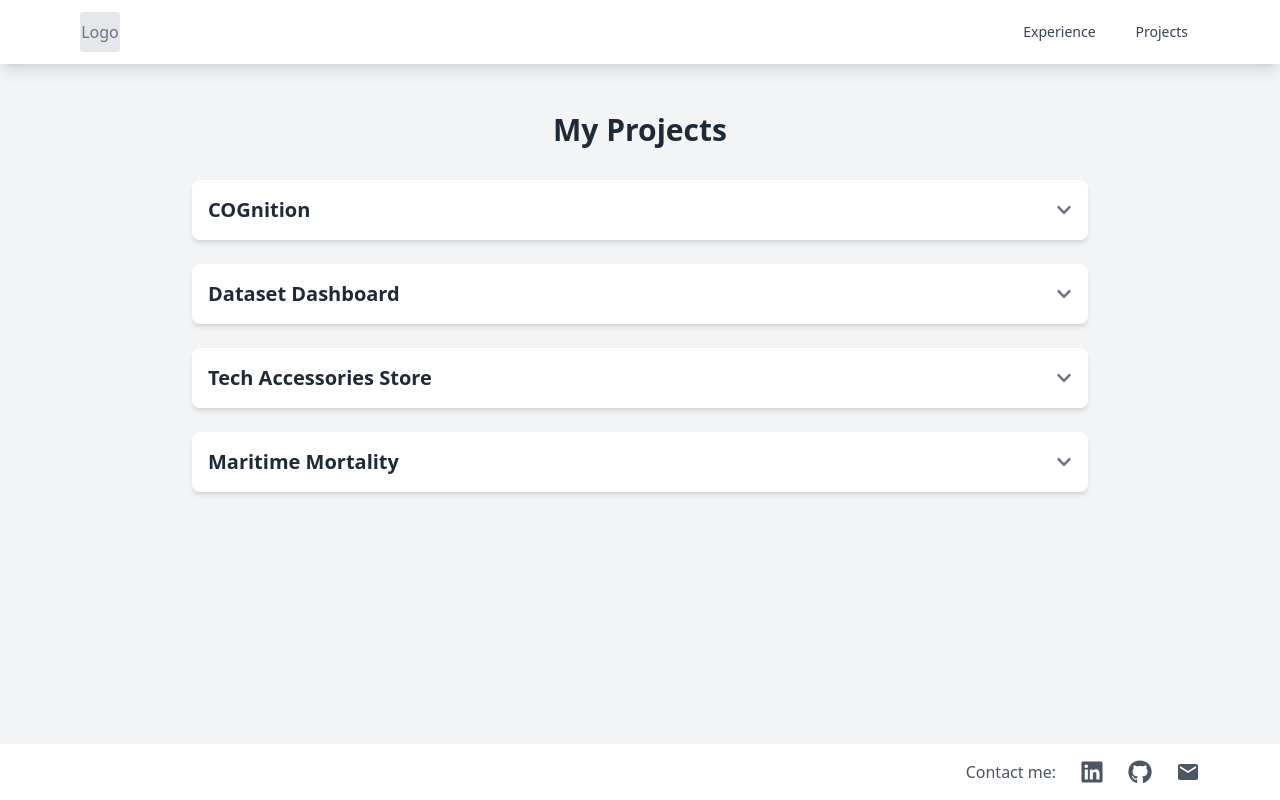
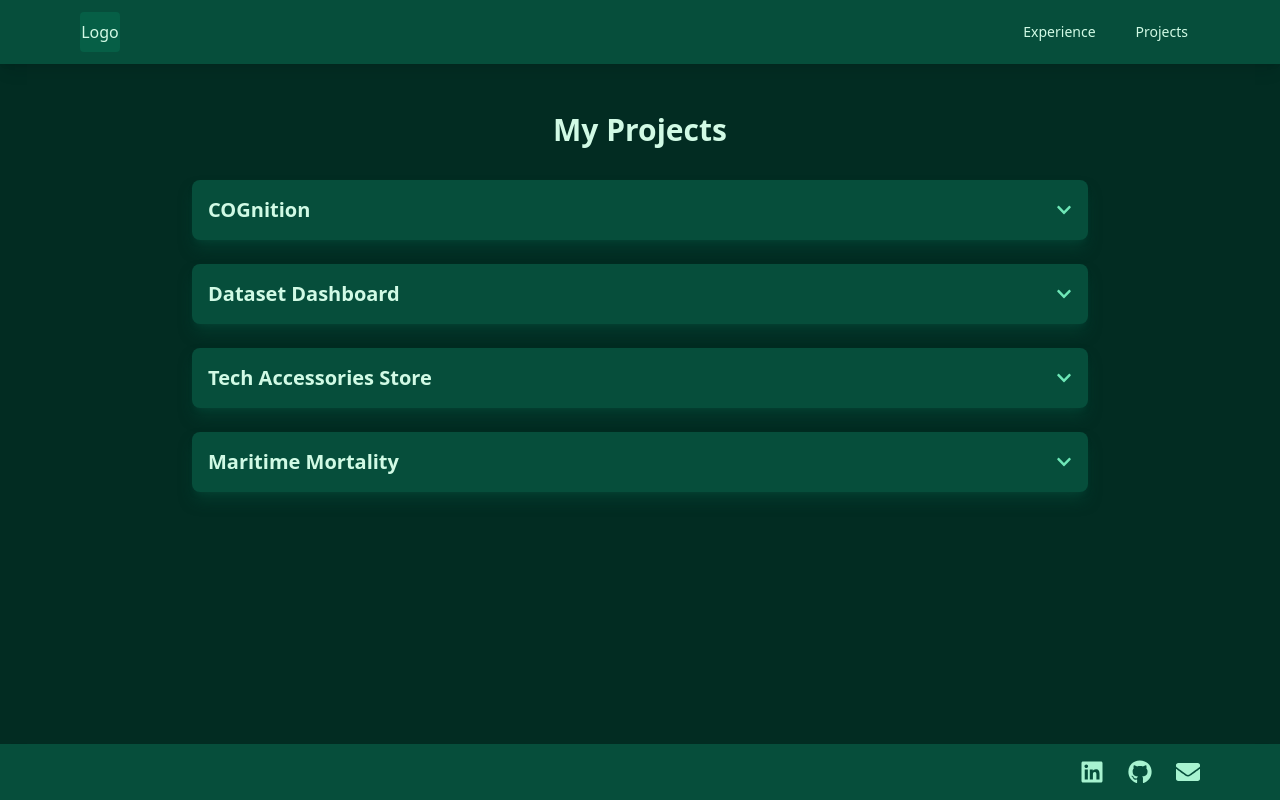
Before and after one commit to srineshselvaraj/personal-website, a React (Create React App) app in the folder frontend/: page /projects in a window 1280 px wide. Built offline with nearby package versions, Linux system fonts and the light colour scheme.

Commit message:
Added dark green theme

```diff
--- a/frontend/src/App.js
+++ b/frontend/src/App.js
@@ -10,7 +10,7 @@ import './index.css';
 function App() {
   return (
     <Router>
-      <div className="min-h-screen bg-gray-100 flex flex-col">
+      <div className="min-h-screen bg-emerald-950 flex flex-col">
         <Navbar />
         <main className="flex-grow">
           <Routes>
--- a/frontend/src/components/Experience.js
+++ b/frontend/src/components/Experience.js
@@ -1,3 +1,4 @@
+import { FaDownload } from 'react-icons/fa';
 import ExperienceItem from './ExperienceItem';
 
 function Experience() {
@@ -28,7 +29,7 @@ function Experience() {
   return (
     <div className="container mx-auto px-4 py-12">
       <div className="max-w-4xl mx-auto">
-        <h2 className="text-3xl font-bold text-gray-800 mb-8 text-center">Work Experience</h2>
+        <h2 className="text-3xl font-bold text-emerald-100 mb-8 text-center">Work Experience</h2>
 
         <div className="space-y-6">
           {experiences.map((exp, index) => (
--- a/frontend/src/components/Footer.js
+++ b/frontend/src/components/Footer.js
@@ -1,17 +1,15 @@
-import { FaGithub, FaLinkedin } from 'react-icons/fa';
-import { MdEmail } from 'react-icons/md';
+import { FaLinkedin, FaGithub, FaEnvelope } from 'react-icons/fa';
 
 function Footer() {
   return (
-    <footer className="bg-white shadow-lg mt-auto">
+    <footer className="bg-emerald-900 shadow-lg">
       <div className="max-w-6xl mx-auto px-4 py-4">
-        <div className="flex justify-end items-center space-x-6">
-          <span className="text-gray-600 font-medium">Contact me:</span>
+        <div className="flex justify-end space-x-6">
           <a
             href="https://linkedin.com/in/srinesh-selvaraj"
             target="_blank"
             rel="noopener noreferrer"
-            className="text-gray-600 hover:text-blue-600 transition-colors duration-200"
+            className="text-emerald-200 hover:text-emerald-100 transition-colors"
           >
             <FaLinkedin className="w-6 h-6" />
           </a>
@@ -19,15 +17,15 @@ function Footer() {
             href="https://github.com/srineshselvaraj"
             target="_blank"
             rel="noopener noreferrer"
-            className="text-gray-600 hover:text-gray-900 transition-colors duration-200"
+            className="text-emerald-200 hover:text-emerald-100 transition-colors"
           >
             <FaGithub className="w-6 h-6" />
           </a>
           <a
             href="mailto:srinesh9@gmail.com"
-            className="text-gray-600 hover:text-red-600 transition-colors duration-200"
+            className="text-emerald-200 hover:text-emerald-100 transition-colors"
           >
-            <MdEmail className="w-6 h-6" />
+            <FaEnvelope className="w-6 h-6" />
           </a>
         </div>
       </div>
--- a/frontend/src/components/Home.js
+++ b/frontend/src/components/Home.js
@@ -3,7 +3,7 @@ function Home() {
     <div className="container mx-auto px-4 py-16">
       <div className="flex flex-col items-center max-w-2xl mx-auto text-center space-y-8">
         {/* Profile Picture */}
-        <div className="w-48 h-48 rounded-full overflow-hidden border-4 border-white shadow-lg">
+        <div className="w-48 h-48 rounded-full overflow-hidden border-4 border-emerald-700 shadow-lg">
           {/* Replace the img src with your actual image path */}
           <img
             src="/profile2.jpg"
@@ -13,15 +13,15 @@ function Home() {
         </div>
 
         {/* Welcome Message */}
-        <h1 className="text-4xl md:text-5xl font-bold text-gray-800 leading-tight">
+        <h1 className="text-4xl md:text-5xl font-bold text-emerald-100 leading-tight">
           Hi, I'm Srinesh!
         </h1>
 
         {/* Bio */}
-        <p className="text-xl text-gray-600 leading-relaxed max-w-xl">
+        <p className="text-xl text-emerald-200 leading-relaxed max-w-xl">
           I'm an honors computer science student at NJIT based in the New York metropolitan area.
         </p>
-        <p className="text-lg text-gray-500 leading-relaxed max-w-xl">
+        <p className="text-lg text-emerald-300 leading-relaxed max-w-xl">
           I'm passionate about technology, with a strong focus in software development and artificial intelligence. I'm always looking for new opportunities to learn and grow in the tech space.
         </p>
       </div>
--- a/frontend/src/components/Navbar.js
+++ b/frontend/src/components/Navbar.js
@@ -2,14 +2,14 @@ import { Link } from 'react-router-dom';
 
 function Navbar() {
   return (
-    <nav className="bg-white shadow-lg">
+    <nav className="bg-emerald-900 shadow-lg">
       <div className="max-w-6xl mx-auto px-4">
         <div className="flex justify-between items-center h-16">
           {/* Logo/Home Link */}
           <Link to="/" className="flex items-center">
-            <div className="w-10 h-10 bg-gray-200 flex items-center justify-center rounded">
+            <div className="w-10 h-10 bg-emerald-800 flex items-center justify-center rounded">
               {/* Placeholder for logo */}
-              <span className="text-gray-500">Logo</span>
+              <span className="text-emerald-100">Logo</span>
             </div>
           </Link>
 
@@ -17,13 +17,13 @@ function Navbar() {
           <div className="flex space-x-4">
             <Link
               to="/experience"
-              className="text-gray-700 hover:text-blue-600 px-3 py-2 rounded-md text-sm font-medium transition-colors duration-200"
+              className="text-emerald-100 hover:text-emerald-300 px-3 py-2 rounded-md text-sm font-medium transition-colors duration-200"
             >
               Experience
             </Link>
             <Link
               to="/projects"
-              className="text-gray-700 hover:text-blue-600 px-3 py-2 rounded-md text-sm font-medium transition-colors duration-200"
+              className="text-emerald-100 hover:text-emerald-300 px-3 py-2 rounded-md text-sm font-medium transition-colors duration-200"
             >
               Projects
             </Link>
--- a/frontend/src/components/ProjectCard.js
+++ b/frontend/src/components/ProjectCard.js
@@ -16,15 +16,15 @@ function ProjectCard({ name, description, githubUrl, images, technologies }) {
   };
 
   return (
-    <div className="w-full bg-white rounded-lg shadow-md overflow-hidden transition-all duration-300">
+    <div className="w-full bg-emerald-900 rounded-lg shadow-lg overflow-hidden transition-all duration-300 shadow-emerald-900/50">
       {/* Header - Always visible */}
       <div
         onClick={() => setIsExpanded(!isExpanded)}
-        className="flex items-center justify-between p-4 cursor-pointer hover:bg-gray-50"
+        className="flex items-center justify-between p-4 cursor-pointer hover:bg-emerald-800"
       >
-        <h3 className="text-xl font-semibold text-gray-800">{name}</h3>
+        <h3 className="text-xl font-semibold text-emerald-100">{name}</h3>
         <FaChevronDown
-          className={`text-gray-500 transition-transform duration-300 ${
+          className={`text-emerald-300 transition-transform duration-300 ${
             isExpanded ? 'transform rotate-180' : ''
           }`}
         />
@@ -37,13 +37,13 @@ function ProjectCard({ name, description, githubUrl, images, technologies }) {
         } overflow-hidden`}
       >
         {/* Project Description and GitHub Link */}
-        <div className="px-4 py-3 border-t border-gray-100">
-          <p className="text-gray-600 mb-3">{description}</p>
+        <div className="px-4 py-3 border-t border-emerald-800">
+          <p className="text-emerald-100 mb-3">{description}</p>
 
           {/* Tech Stack */}
           {technologies && technologies.length > 0 && (
             <div className="mb-4">
-              <h4 className="text-sm font-semibold text-gray-700 mb-2">Technologies Used:</h4>
+              <h4 className="text-sm font-semibold text-emerald-200 mb-2">Technologies Used:</h4>
               <TechStack technologies={technologies} />
             </div>
           )}
@@ -52,7 +52,7 @@ function ProjectCard({ name, description, githubUrl, images, technologies }) {
             href={githubUrl}
             target="_blank"
             rel="noopener noreferrer"
-            className="inline-flex items-center text-blue-600 hover:text-blue-800 transition-colors"
+            className="inline-flex items-center text-emerald-300 hover:text-emerald-200 transition-colors"
           >
             <FaGithub className="mr-2" />
             View on GitHub
@@ -61,8 +61,8 @@ function ProjectCard({ name, description, githubUrl, images, technologies }) {
 
         {/* Image Carousel */}
         {images.length > 0 && (
-          <div className="relative p-4 border-t border-gray-100">
-            <div className="relative h-96 overflow-hidden rounded-lg bg-gray-100">
+          <div className="relative p-4 border-t border-emerald-800">
+            <div className="relative h-96 overflow-hidden rounded-lg bg-emerald-950">
               {/* Images Container */}
               <div className="absolute w-full h-full">
                 {images.map((image, index) => (
@@ -89,18 +89,18 @@ function ProjectCard({ name, description, githubUrl, images, technologies }) {
                       e.stopPropagation();
                       previousImage();
                     }}
-                    className="absolute left-2 top-1/2 -translate-y-1/2 bg-white/80 hover:bg-white p-2 rounded-full shadow-md transition-colors z-20"
+                    className="absolute left-2 top-1/2 -translate-y-1/2 bg-emerald-800/80 hover:bg-emerald-800 p-2 rounded-full shadow-md transition-colors z-20"
                   >
-                    <BsChevronLeft className="text-gray-800" />
+                    <BsChevronLeft className="text-emerald-100" />
                   </button>
                   <button
                     onClick={(e) => {
                       e.stopPropagation();
                       nextImage();
                     }}
-                    className="absolute right-2 top-1/2 -translate-y-1/2 bg-white/80 hover:bg-white p-2 rounded-full shadow-md transition-colors z-20"
+                    className="absolute right-2 top-1/2 -translate-y-1/2 bg-emerald-800/80 hover:bg-emerald-800 p-2 rounded-full shadow-md transition-colors z-20"
                   >
-                    <BsChevronRight className="text-gray-800" />
+                    <BsChevronRight className="text-emerald-100" />
                   </button>
                 </>
               )}
@@ -117,8 +117,8 @@ function ProjectCard({ name, description, githubUrl, images, technologies }) {
                       }}
                       className={`w-2 h-2 rounded-full transition-colors ${
                         currentImageIndex === index
-                          ? 'bg-blue-600'
-                          : 'bg-gray-300 hover:bg-gray-400'
+                          ? 'bg-emerald-400'
+                          : 'bg-emerald-700 hover:bg-emerald-600'
                       }`}
                     />
                   ))}
--- a/frontend/src/components/Projects.js
+++ b/frontend/src/components/Projects.js
@@ -59,7 +59,7 @@ function Projects() {
 
   return (
     <div className="container mx-auto px-4 py-12">
-      <h2 className="text-3xl font-bold text-gray-800 mb-8 text-center">My Projects</h2>
+      <h2 className="text-3xl font-bold text-emerald-100 mb-8 text-center">My Projects</h2>
 
       <div className="max-w-4xl mx-auto space-y-6">
         {projects.map((project, index) => (
```
Also changed, not shown: frontend/src/components/ExperienceItem.js (+6 -8 lines).
